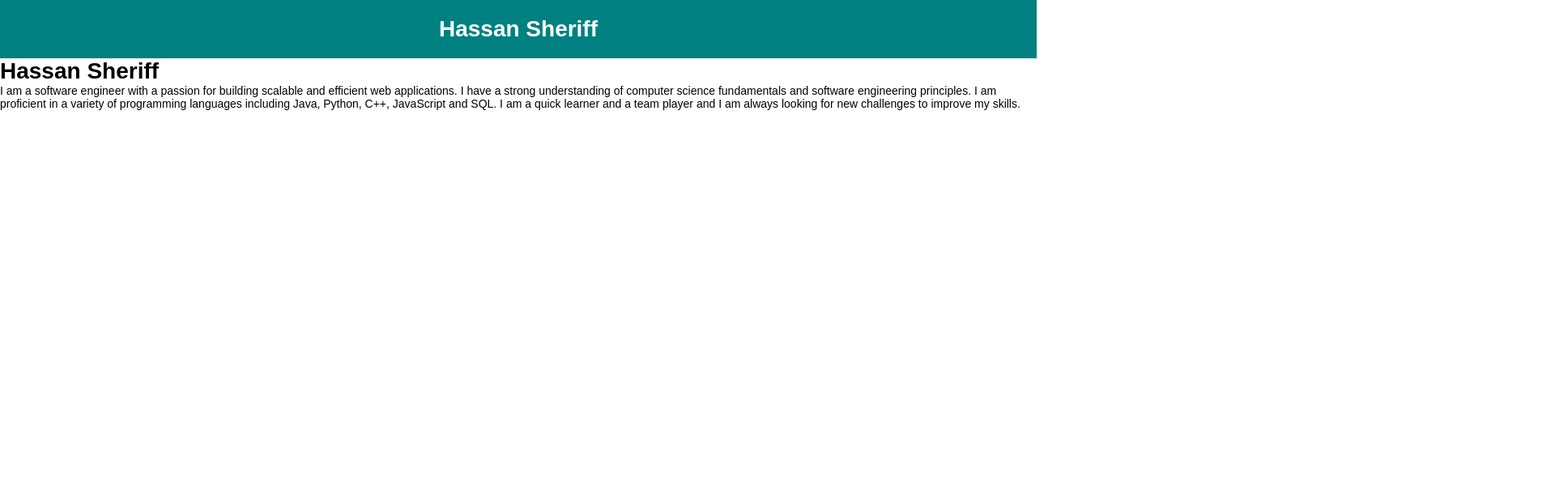
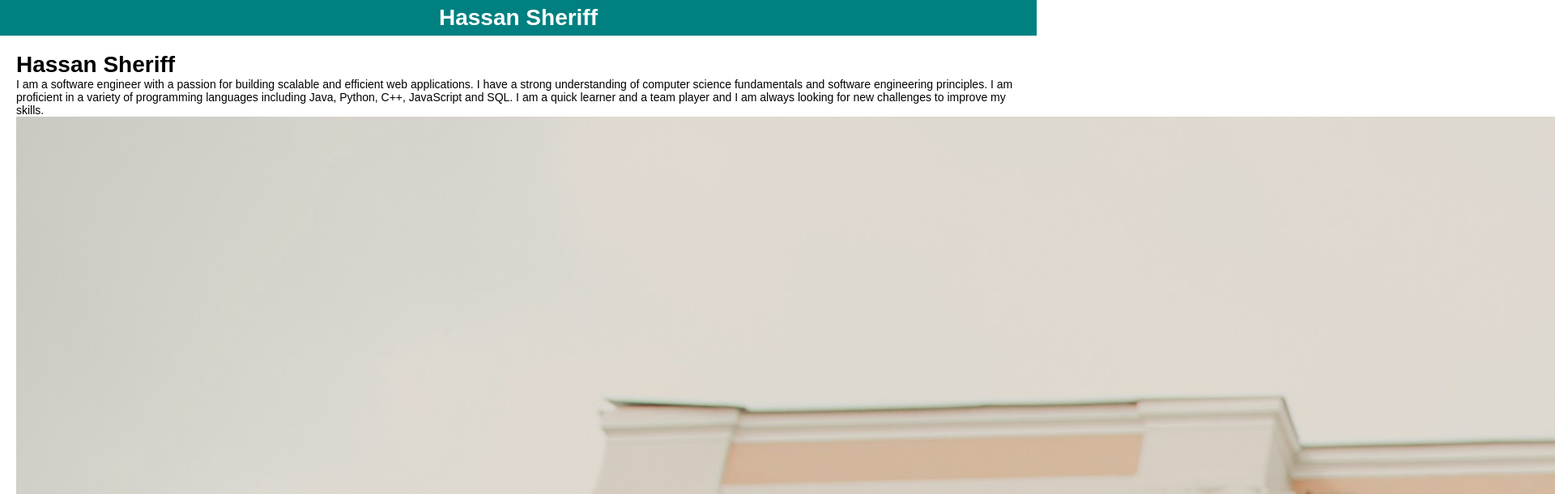
Before and after one commit to sheriff222/unimtech-web-assignment1, a plain HTML site: page index.html in a window 1280 px wide. Shown: the top 610 px of the page at 81% size, 1920 px wide, since content can reach past the window. Drawn offline with Linux system fonts and the light colour scheme; files that its build step writes are made by us from their sources.

Commit message:
Add style on main tag and insert student image

```diff
--- a/css/main.css
+++ b/css/main.css
@@ -13,4 +13,10 @@ header{
     text-align: center;
     padding: 20px;
     color: white;
+    padding: 6px;
+
 }
+
+main{
+    padding: 20px;
+}
--- a/index.html
+++ b/index.html
@@ -4,7 +4,7 @@
     <meta charset="UTF-8">
     <meta name="viewport" content="width=device-width, initial-scale=1.0">
     <title>Document</title>
-    <link rel="stylesheet" href="main.css">
+    <link rel="stylesheet" href="/css/main.css">
 </head>
 <body>
     <header>
@@ -21,6 +21,7 @@
             I am proficient in a variety of programming languages including Java, Python, C++, JavaScript and SQL.
             I am a quick learner and a team player and I am always looking for new challenges to improve my skills.
         </p>
+        <img src="images/hero-image.jpg" alt="">
     </main>
 
 </body>
```
Also changed, not shown: images/hero-image.jpg (added).
